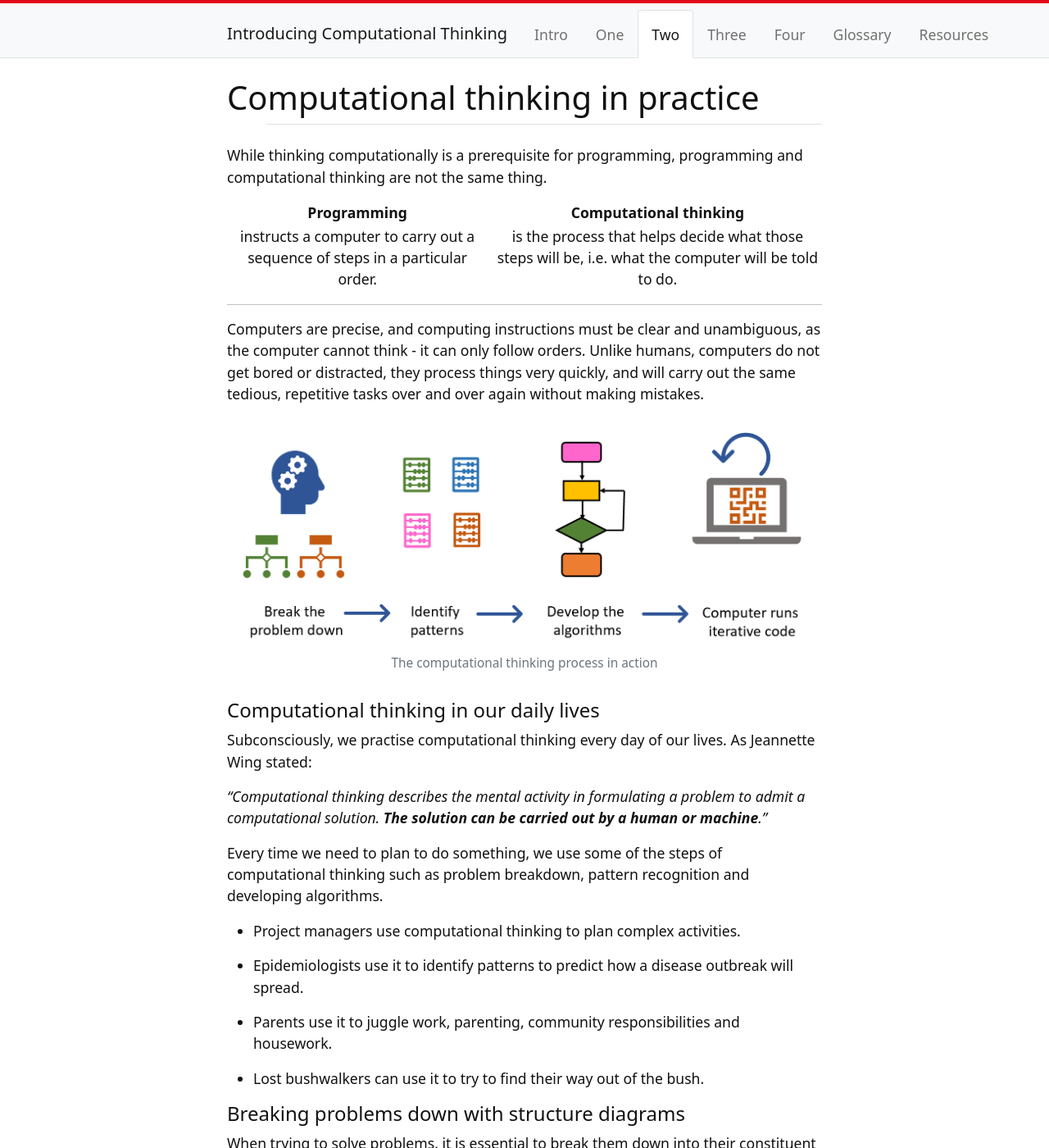
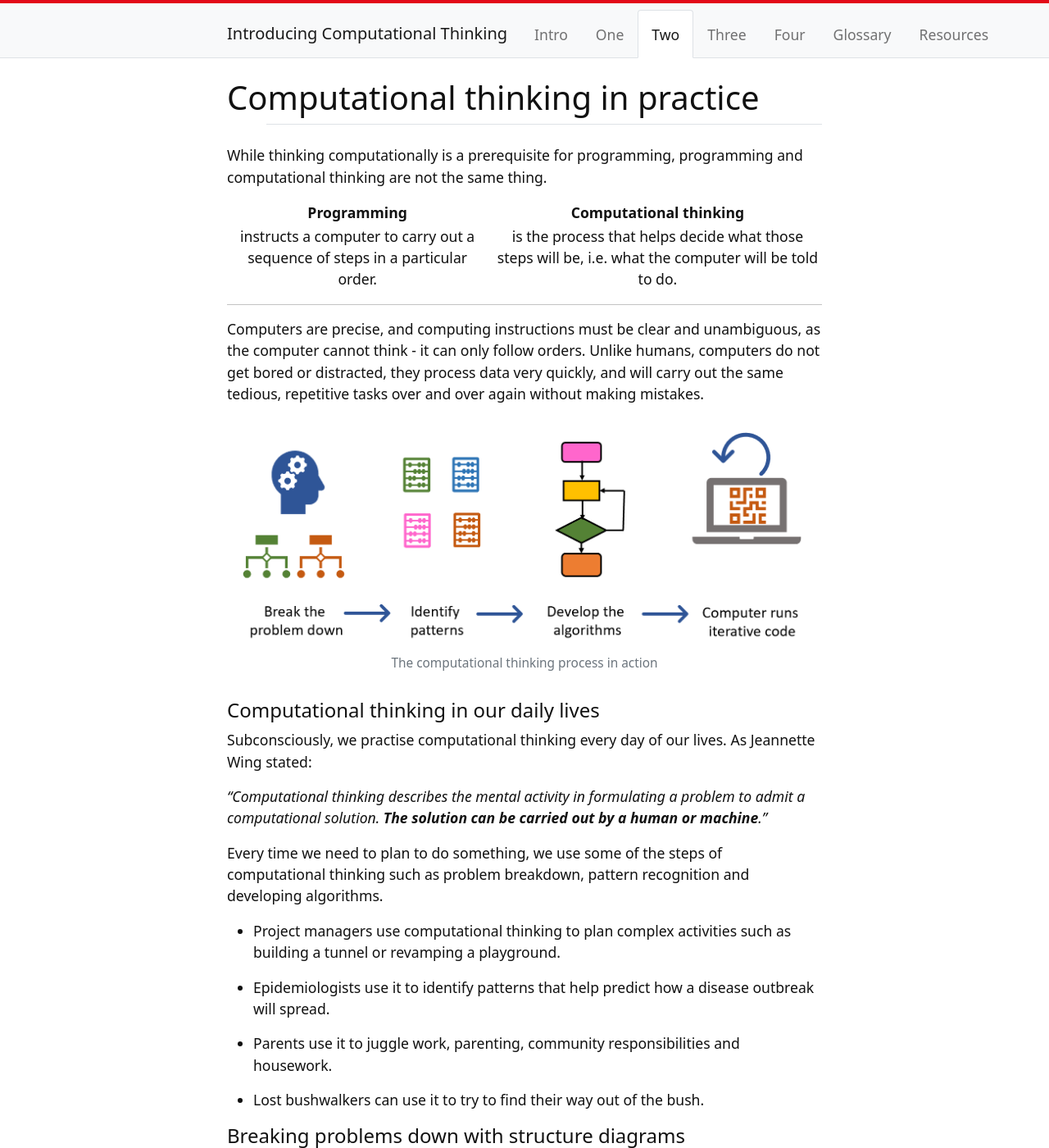
Before and after one commit to weaverbel/intro-computational-thinking, a Jekyll site: the page built from content/2-lesson.md, in a window 1280 px wide and 1400 px high. Shown: the whole window at 82% size. Built offline with Jekyll 4.4.1, drawn with Linux system fonts in a browser that asks for light colours.

Commit message:
Update 2-lesson.md
clarifying words

```diff
--- a/content/2-lesson.md
+++ b/content/2-lesson.md
@@ -11,7 +11,7 @@ While thinking computationally is a prerequisite for programming, programming an
 
 ------
 
-Computers are precise, and computing instructions must be clear and unambiguous, as the computer cannot think - it can only follow orders. Unlike humans, computers do not get bored or distracted, they process things very quickly, and will carry out the same tedious, repetitive tasks over and over again without making mistakes.
+Computers are precise, and computing instructions must be clear and unambiguous, as the computer cannot think - it can only follow orders. Unlike humans, computers do not get bored or distracted, they process data very quickly, and will carry out the same tedious, repetitive tasks over and over again without making mistakes.
 
 {% include figure.html img="proc-diagram.png" alt="Computational thinking at work" caption="The computational thinking process in action" width="100%" %}
 
@@ -23,9 +23,9 @@ Subconsciously, we practise computational thinking every day of our lives. As Je
 
 Every time we need to plan to do something, we use some of the steps of computational thinking such as problem breakdown, pattern recognition and developing algorithms.
 
-- Project managers use computational thinking to plan complex activities.
+- Project managers use computational thinking to plan complex activities such as building a tunnel or revamping a playground.
 
-- Epidemiologists use it to identify patterns to predict how a disease outbreak will spread.
+- Epidemiologists use it to identify patterns that help predict how a disease outbreak will spread.
 
 - Parents use it to juggle work, parenting, community responsibilities and housework.
 
```
